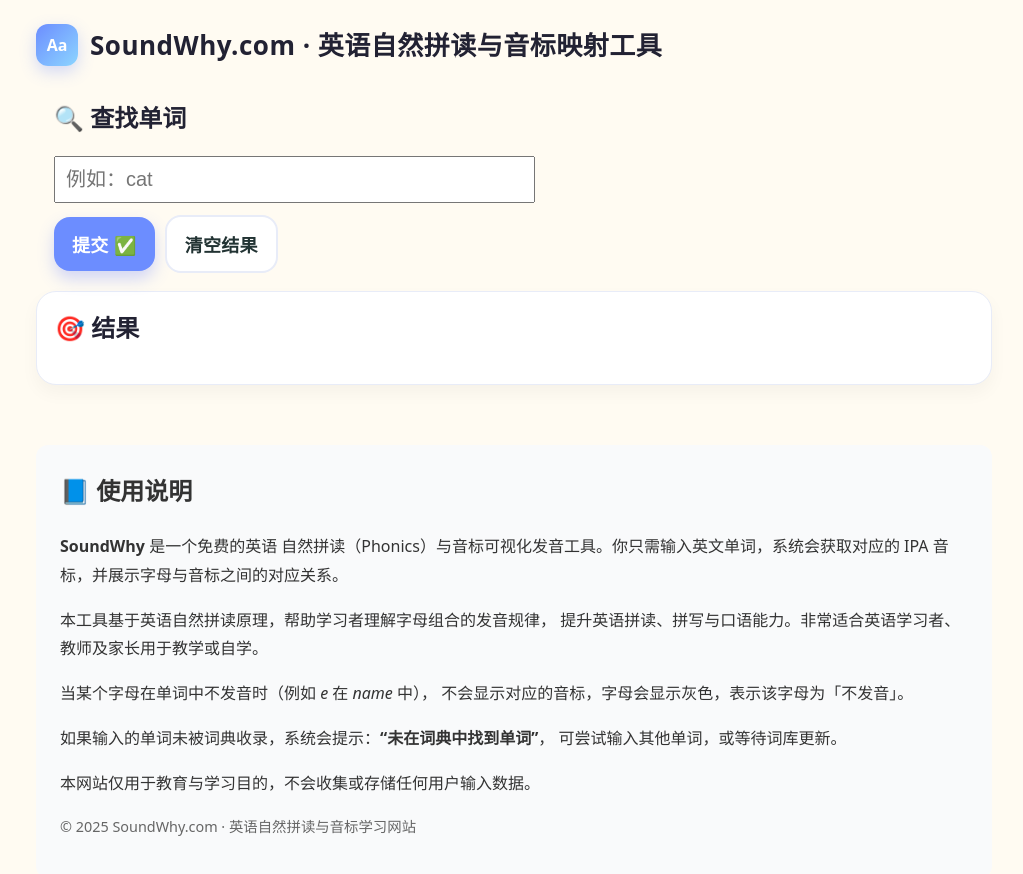
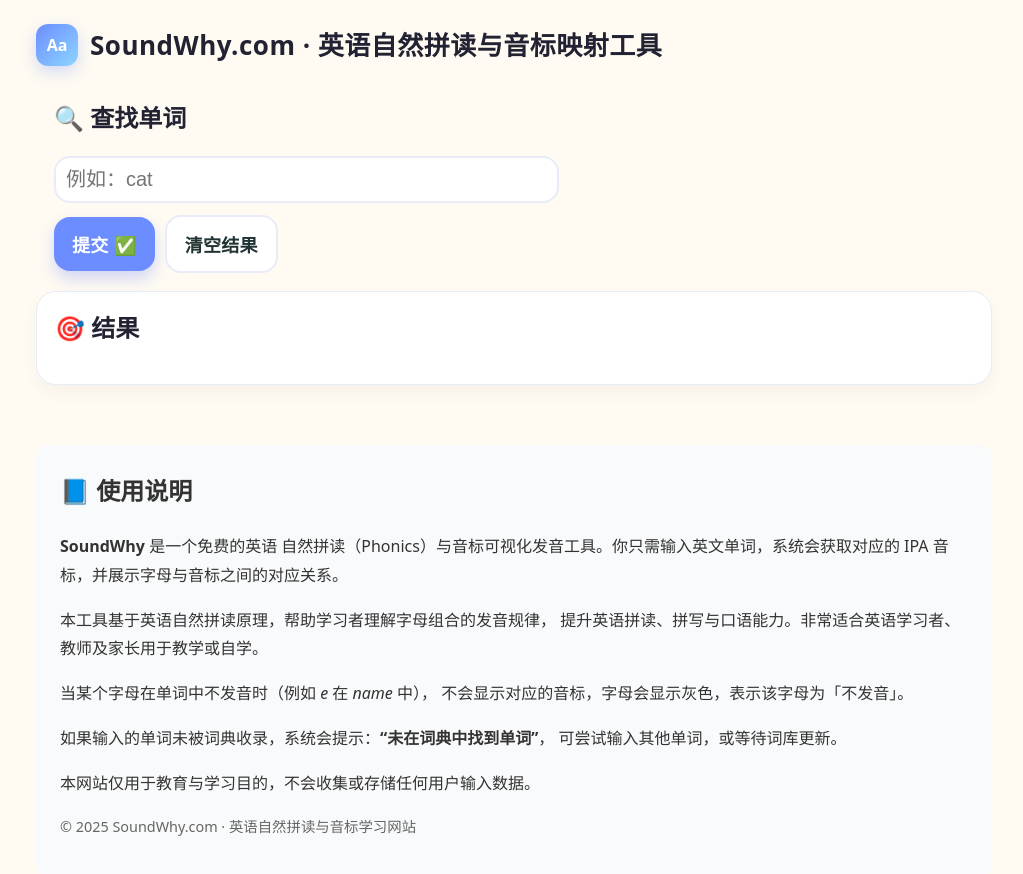
Before and after one commit to AngelinaMartin83/WordMapper, a Next.js app: page / in a window 1280 px wide. Shown: the top 874 px of the page, without its empty margins (126-1149 px from the left). Built offline with nearby package versions, Linux system fonts and the light colour scheme; no server answers.

Commit message:
Update page.js

```diff
--- a/app/page.js
+++ b/app/page.js
@@ -14,25 +14,7 @@
       <div className="grid">
         <section className="pane">
           <h2 style={{ marginTop: 0, marginBottom: 20 }}>🔍 查找单词</h2>
-             {/* 浏览器自动保存历史的表单 */}
-    <form
-      id="searchForm"
-      autoComplete="on"
-      onSubmit={(e) => e.preventDefault()}   // 阻止默认提交（防止刷新页面）
-    >
-      <input
-        id="words"
-        name="search"               // ⭐ 关键：稳定、语义化的 name，浏览器用它记历史
-        type="search"               // ⭐ 建议用 search，浏览器会当搜索框处理
-        placeholder="例如：cat"
-        autoComplete="on"           // ⭐ 开启自动填充
-        autoCorrect="off"
-        autoCapitalize="none"
-        spellCheck={false}
-      />
-      {/* ⭐ 隐藏的 submit，用来让浏览器“有一次真正的提交事件” */}
-      <button type="submit" style={{ display: 'none' }} />
-    </form>
+ <input id="words" type="text" placeholder="例如：cat" />
           <div className="row" style={{ marginTop: '12px' }}>
             <button className="btn" id="runBtn">提交 ✅</button>
             <button className="btn ghost" id="clearBtn">清空结果</button>
```
